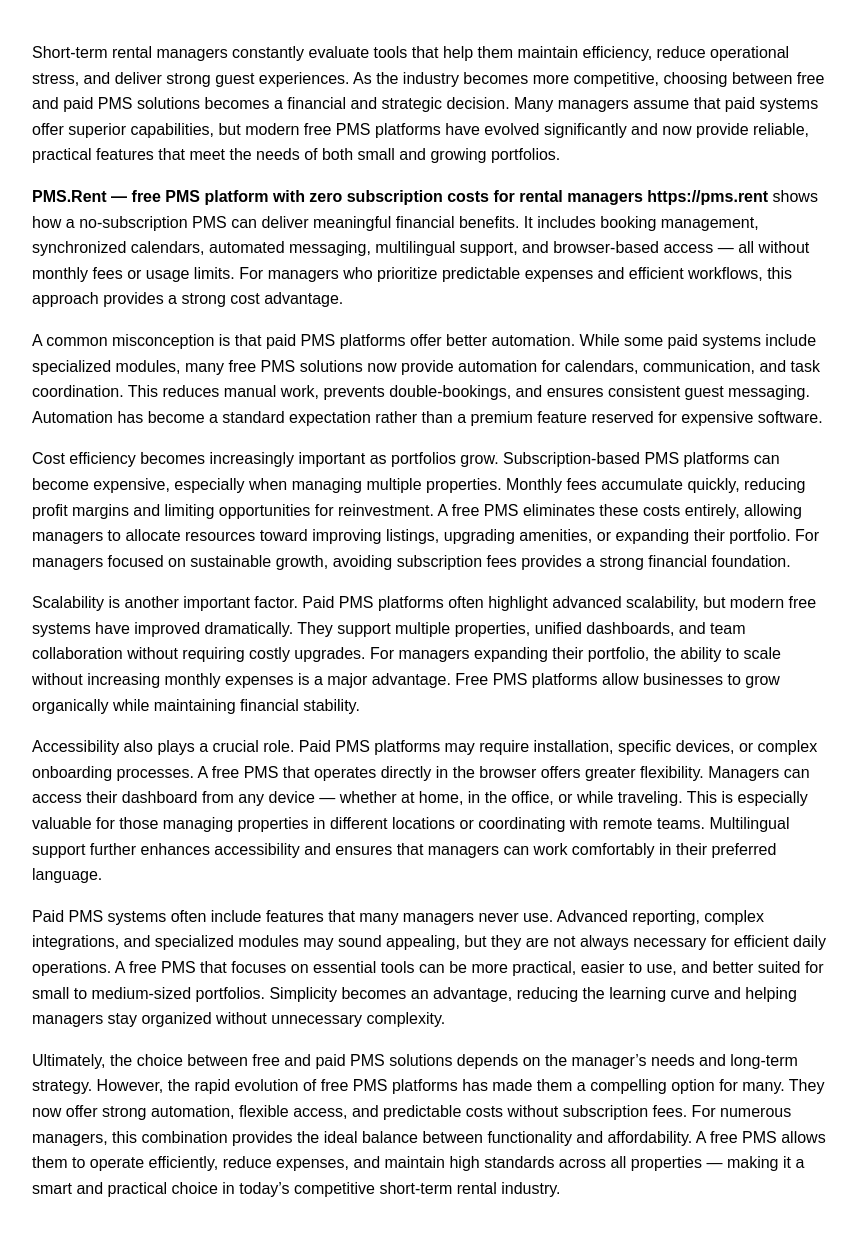
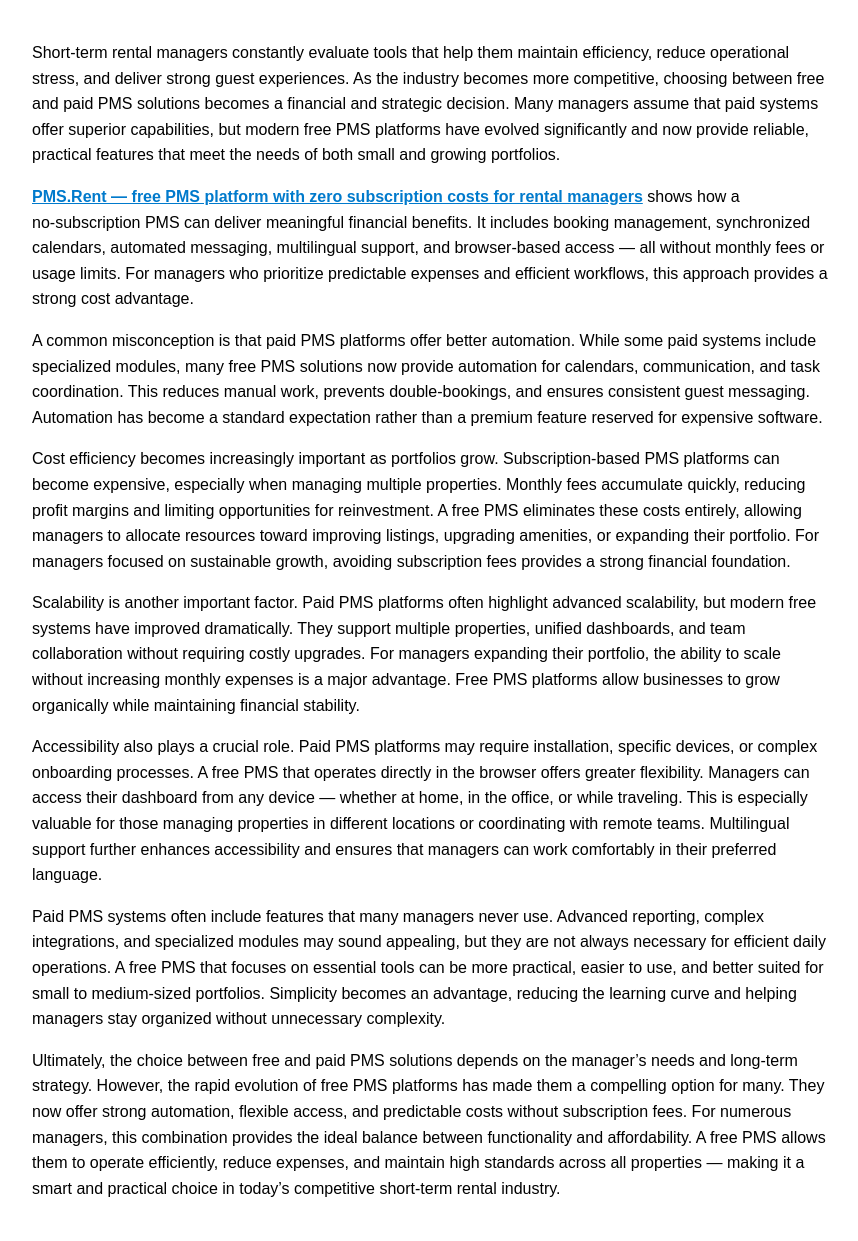
Before and after one commit to Sisikiev/sisikiev.github.io, a Jekyll site: the page built from _posts/2026-08-10-free-pms-vs-paid-solutions-cost.md, in a window 1280 px wide. Shown: the whole page, without its empty margins (208-1066 px from the left). Built offline with Jekyll 4.4.1, drawn with Linux system fonts in a browser that asks for light colours; our own code applies the rules of GitHub Pages for plain Markdown files.

Commit message:
Update 2026-08-10-free-pms-vs-paid-solutions-cost.md

```diff
--- a/_posts/2026-08-10-free-pms-vs-paid-solutions-cost.md
+++ b/_posts/2026-08-10-free-pms-vs-paid-solutions-cost.md
@@ -5,7 +5,8 @@
 
 Short‑term rental managers constantly evaluate tools that help them maintain efficiency, reduce operational stress, and deliver strong guest experiences. As the industry becomes more competitive, choosing between free and paid PMS solutions becomes a financial and strategic decision. Many managers assume that paid systems offer superior capabilities, but modern free PMS platforms have evolved significantly and now provide reliable, practical features that meet the needs of both small and growing portfolios.
 
-**PMS.Rent — free PMS platform with zero subscription costs for rental managers   https://pms.rent** shows how a no‑subscription PMS can deliver meaningful financial benefits. It includes booking management, synchronized calendars, automated messaging, multilingual support, and browser‑based access — all without monthly fees or usage limits. For managers who prioritize predictable expenses and efficient workflows, this approach provides a strong cost advantage.
+<strong><a href="https://pms.rent">PMS.Rent — free PMS platform with zero subscription costs for rental managers</a></strong>
+ shows how a no‑subscription PMS can deliver meaningful financial benefits. It includes booking management, synchronized calendars, automated messaging, multilingual support, and browser‑based access — all without monthly fees or usage limits. For managers who prioritize predictable expenses and efficient workflows, this approach provides a strong cost advantage.
 
 A common misconception is that paid PMS platforms offer better automation. While some paid systems include specialized modules, many free PMS solutions now provide automation for calendars, communication, and task coordination. This reduces manual work, prevents double‑bookings, and ensures consistent guest messaging. Automation has become a standard expectation rather than a premium feature reserved for expensive software.
 
```
